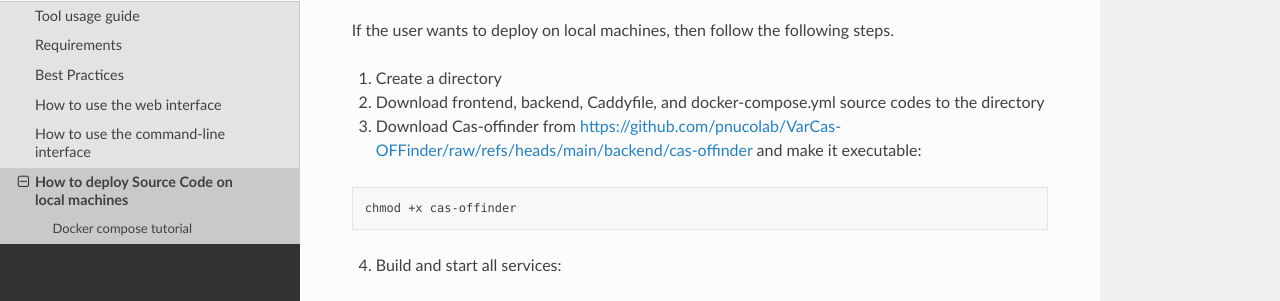
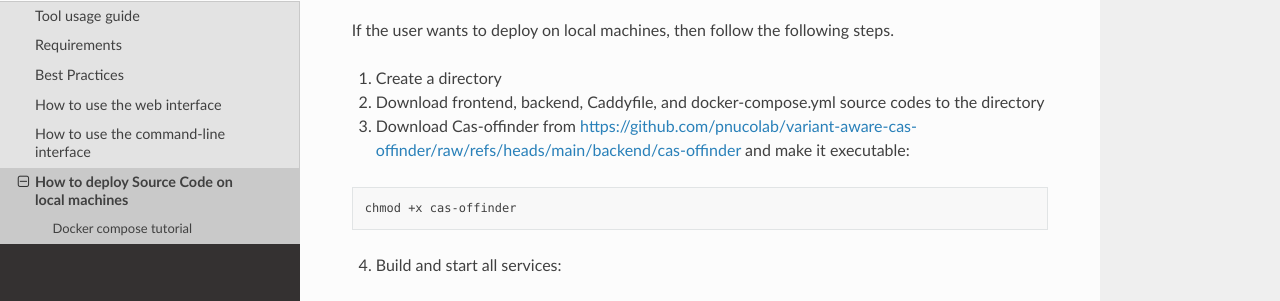
Before and after one commit to pnucolab/rgen-toolkit, a Sphinx documentation site: the page built from docs/source/userguide/06-deploy.rst, in a window 1280 px wide and 900 px high. Shown: the part 197-498 px from the top of the window. Built offline with Sphinx 7.4.7 and the Read the Docs theme 3.1.0, drawn with Linux system fonts in a browser that asks for light colours; some of the changed lines change nothing that is shown.

Commit message:
Update 06-deploy.rst

```diff
--- a/docs/source/userguide/06-deploy.rst
+++ b/docs/source/userguide/06-deploy.rst
@@ -9,7 +9,7 @@
 
 1. Create a directory
 2. Download frontend, backend, Caddyfile, and docker-compose.yml source codes to the directory
-3. Download Cas-offinder from https://github.com/pnucolab/VarCas-OFFinder/raw/refs/heads/main/backend/cas-offinder and make it executable:
+3. Download Cas-offinder from https://github.com/pnucolab/variant-aware-cas-offinder/raw/refs/heads/main/backend/cas-offinder and make it executable:
 
 .. code-block:: bash
 
```
